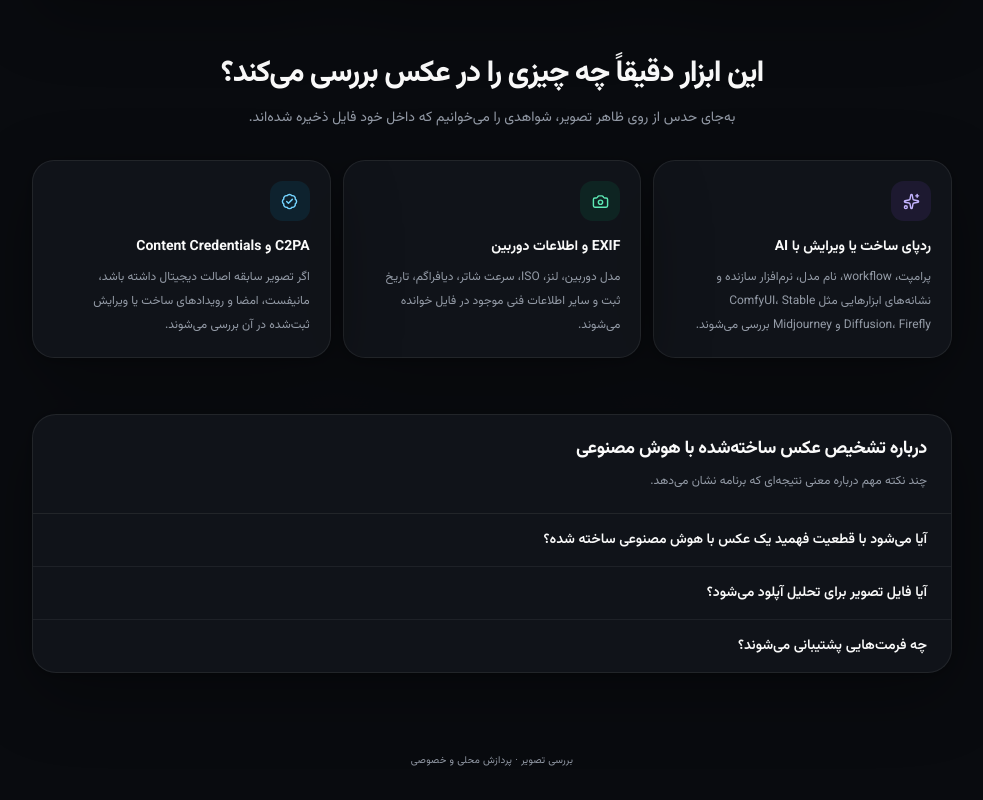
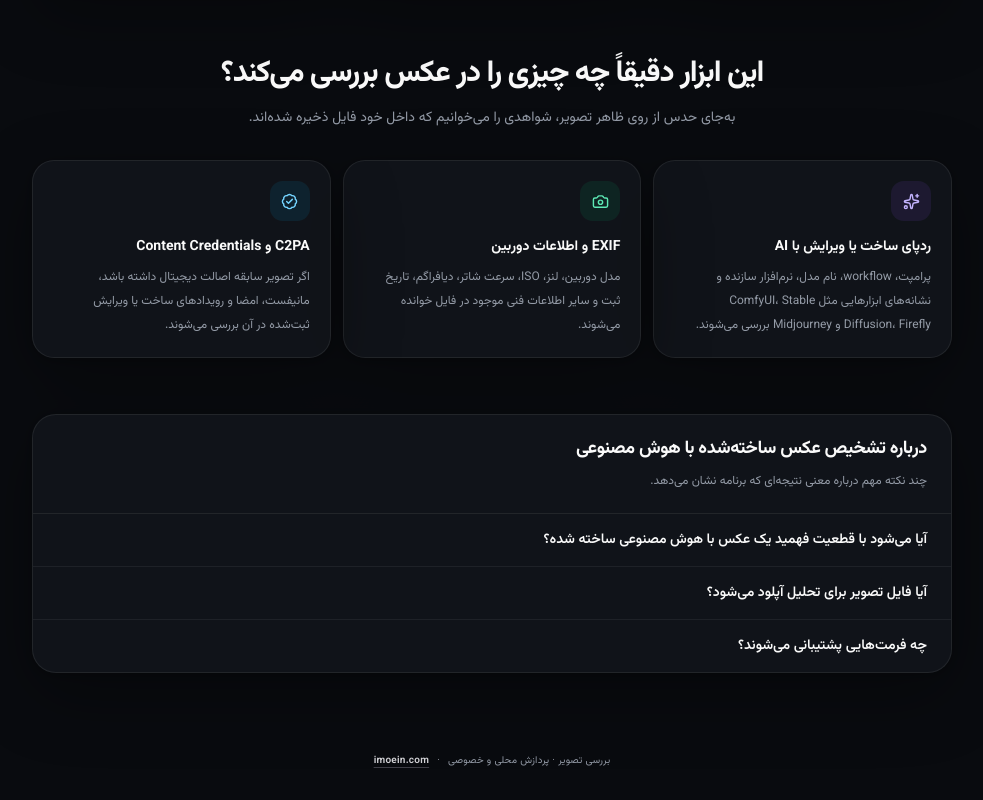
Before and after one commit to iMoein/ai-detector, a React (Vite) app: page / in a window 1280 px wide. Shown: the part 914-1714 px from the top of the page, without its empty margins (148-1131 px from the left). Built offline with nearby package versions, Linux system fonts and the light colour scheme.

Commit message:
chore: add main site link to footer

```diff
--- a/src/App.tsx
+++ b/src/App.tsx
@@ -202,7 +202,13 @@ function App() {
         )}
       </main>
 
-      <footer className="app-muted mx-auto max-w-[1240px] px-4 pb-8 text-center text-[10px] tracking-wide sm:px-6">بررسی تصویر · پردازش محلی و خصوصی</footer>
+      <footer className="app-muted mx-auto flex max-w-[1240px] flex-wrap items-center justify-center gap-x-2 gap-y-1 px-4 pb-8 text-center text-[10px] tracking-wide sm:px-6">
+        <span>بررسی تصویر · پردازش محلی و خصوصی</span>
+        <span aria-hidden="true">·</span>
+        <a href="https://imoein.com/" className="font-semibold text-zinc-700 underline decoration-zinc-300 underline-offset-4 transition-colors hover:text-zinc-950 dark:text-zinc-300 dark:decoration-zinc-700 dark:hover:text-white">
+          imoein.com
+        </a>
+      </footer>
     </div>
   );
 }
```
